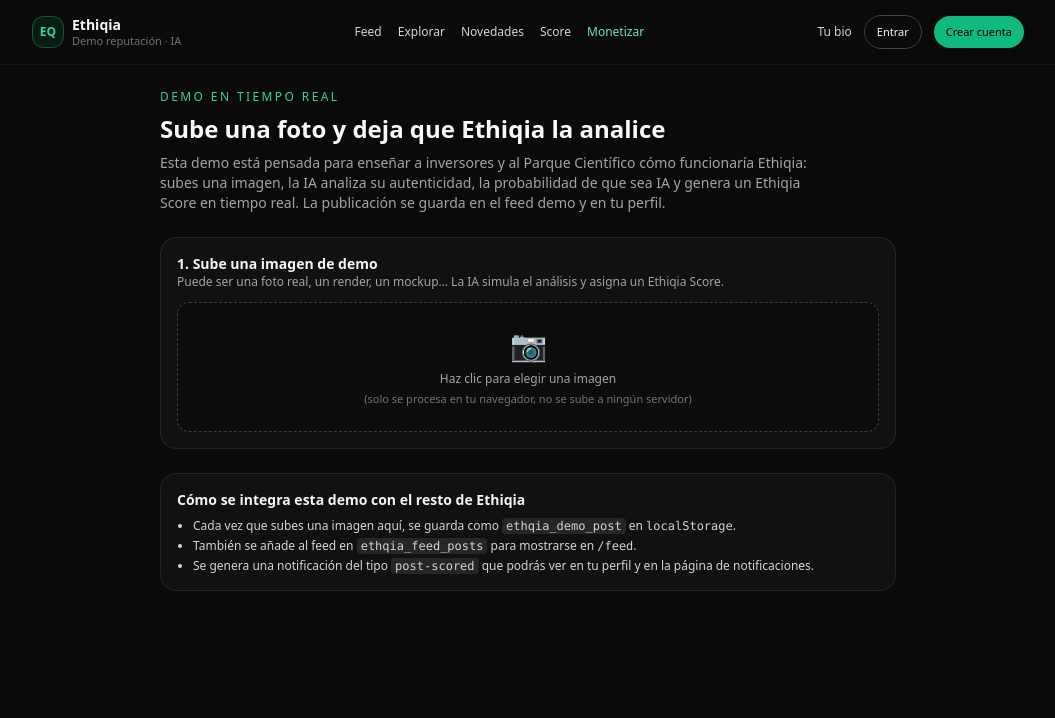
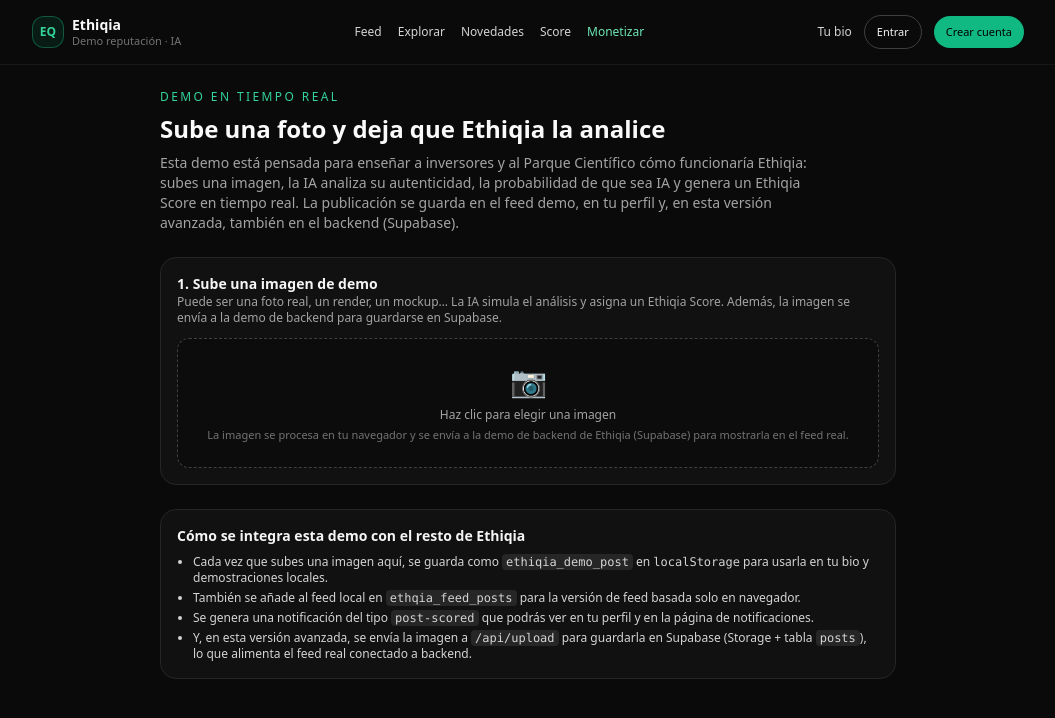
Before and after one commit to veletcosmetics/ethiqia-frontend, a Next.js app: page /demo/live in a window 1280 px wide. Shown: the top 718 px of the page, without its empty margins (112-1167 px from the left). Built offline with nearby package versions, Linux system fonts and the light colour scheme.

Commit message:
Update page.tsx

```diff
--- a/app/demo/live/page.tsx
+++ b/app/demo/live/page.tsx
@@ -48,6 +48,7 @@ export default function LiveDemoPage() {
   const [analysis, setAnalysis] = useState<AnalysisResult | null>(null);
   const [isAnalyzing, setIsAnalyzing] = useState(false);
   const [lastSaved, setLastSaved] = useState<DemoPost | null>(null);
+  const [backendStatus, setBackendStatus] = useState<string | null>(null);
 
   // Cargar última demo guardada (si existe)
   useEffect(() => {
@@ -72,6 +73,7 @@ export default function LiveDemoPage() {
     setIsAnalyzing(true);
     setFileName(file.name || 'Imagen subida');
     setAnalysis(null);
+    setBackendStatus(null);
 
     const reader = new FileReader();
     reader.onload = () => {
@@ -97,7 +99,7 @@ export default function LiveDemoPage() {
         // ignoramos errores de almacenamiento
       }
 
-      // Guardar la publicación también en el feed
+      // Guardar la publicación también en el feed demo (localStorage)
       try {
         const rawFeed = localStorage.getItem('ethiqia_feed_posts');
         const parsed = rawFeed ? JSON.parse(rawFeed) : [];
@@ -124,7 +126,41 @@ export default function LiveDemoPage() {
       } catch {
         // ignoramos errores de notificaciones
       }
+
+      // NUEVO: enviar también al backend real (/api/upload → Supabase)
+      (async () => {
+        try {
+          const formData = new FormData();
+          formData.append('file', file);
+          formData.append(
+            'caption',
+            `Demo: ${file.name || 'Publicación Ethiqia'} (Ethiqia Score: ${
+              generated.ethScore
+            })`
+          );
+
+          const res = await fetch('/api/upload', {
+            method: 'POST',
+            body: formData,
+          });
+
+          const data = await res.json();
+
+          if (!res.ok) {
+            console.error('Error al subir al backend:', data);
+            setBackendStatus('Error al guardar en la demo de backend.');
+            return;
+          }
+
+          setBackendStatus('Imagen guardada también en la demo de backend (Supabase).');
+          console.log('Post guardado en Supabase:', data);
+        } catch (err) {
+          console.error('Error inesperado al subir al backend:', err);
+          setBackendStatus('No se ha podido conectar con la demo de backend.');
+        }
+      })();
     };
+
     reader.readAsDataURL(file);
   };
 
@@ -142,7 +178,8 @@ export default function LiveDemoPage() {
             Esta demo está pensada para enseñar a inversores y al Parque Científico
             cómo funcionaría Ethiqia: subes una imagen, la IA analiza su
             autenticidad, la probabilidad de que sea IA y genera un Ethiqia Score
-            en tiempo real. La publicación se guarda en el feed demo y en tu perfil.
+            en tiempo real. La publicación se guarda en el feed demo, en tu perfil
+            y, en esta versión avanzada, también en el backend (Supabase).
           </p>
         </header>
 
@@ -155,7 +192,8 @@ export default function LiveDemoPage() {
               </h2>
               <p className="text-xs text-neutral-400">
                 Puede ser una foto real, un render, un mockup… La IA simula el análisis
-                y asigna un Ethiqia Score.
+                y asigna un Ethiqia Score. Además, la imagen se envía a la demo de backend
+                para guardarse en Supabase.
               </p>
             </div>
           </div>
@@ -165,7 +203,8 @@ export default function LiveDemoPage() {
             <span>
               Haz clic para elegir una imagen
               <span className="block text-[11px] text-neutral-500 mt-1">
-                (solo se procesa en tu navegador, no se sube a ningún servidor)
+                La imagen se procesa en tu navegador y se envía a la demo de backend
+                de Ethiqia (Supabase) para mostrarla en el feed real.
               </span>
             </span>
             <input
@@ -180,6 +219,12 @@ export default function LiveDemoPage() {
             <p className="text-[11px] text-neutral-500">
               Imagen seleccionada:{' '}
               <span className="text-neutral-300">{fileName}</span>
+            </p>
+          )}
+
+          {backendStatus && (
+            <p className="text-[11px] text-neutral-400">
+              {backendStatus}
             </p>
           )}
         </section>
@@ -278,7 +323,8 @@ export default function LiveDemoPage() {
                       Este score combina autenticidad, coherencia y la
                       probabilidad de que la imagen sea IA. En la versión real,
                       estos cálculos se harían con modelos de IA entrenados
-                      específicamente.
+                      específicamente y el resultado se usaría para alimentar
+                      el Ethiqia Score global.
                     </p>
                   </>
                 )}
@@ -302,16 +348,17 @@ export default function LiveDemoPage() {
             <li>
               Cada vez que subes una imagen aquí, se guarda como{' '}
               <code className="bg-neutral-800 px-1 py-[1px] rounded">
-                ethqia_demo_post
+                {STORAGE_KEY}
               </code>{' '}
-              en <span className="font-mono">localStorage</span>.
+              en <span className="font-mono">localStorage</span> para usarla en tu
+              bio y demostraciones locales.
             </li>
             <li>
-              También se añade al feed en{' '}
+              También se añade al feed local en{' '}
               <code className="bg-neutral-800 px-1 py-[1px] rounded">
                 ethqia_feed_posts
               </code>{' '}
-              para mostrarse en <code>/feed</code>.
+              para la versión de feed basada solo en navegador.
             </li>
             <li>
               Se genera una notificación del tipo{' '}
@@ -319,6 +366,17 @@ export default function LiveDemoPage() {
                 post-scored
               </code>{' '}
               que podrás ver en tu perfil y en la página de notificaciones.
+            </li>
+            <li>
+              Y, en esta versión avanzada, se envía la imagen a{' '}
+              <code className="bg-neutral-800 px-1 py-[1px] rounded">
+                /api/upload
+              </code>{' '}
+              para guardarla en Supabase (Storage + tabla{' '}
+              <code className="bg-neutral-800 px-1 py-[1px] rounded">
+                posts
+              </code>
+              ), lo que alimenta el feed real conectado a backend.
             </li>
           </ul>
 
```
